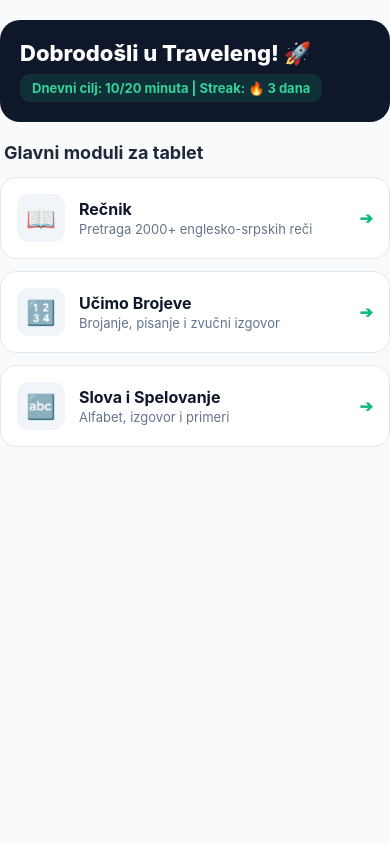
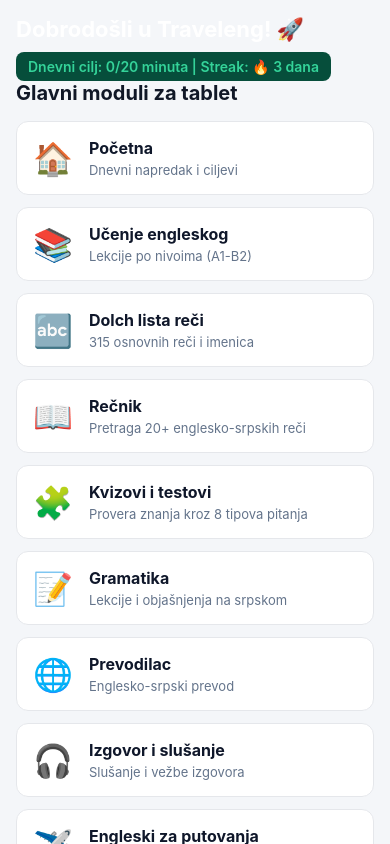
Before and after one commit to totaldigitalitagency-coder/Traveleng, a React Native app: screen / in a window 390 px wide. Built offline with nearby package versions, Linux system fonts and the light colour scheme.

Commit message:
Refactor App component and enhance UI
Refactor App component to include AsyncStorage for persistent data and update styles for improved UI.

```diff
--- a/App.js
+++ b/App.js
@@ -1,4 +1,4 @@
-import React, { useState } from 'react';
+import React, { useState, useEffect } from 'react';
 import {
   StyleSheet,
   Text,
@@ -6,165 +6,168 @@
   TouchableOpacity,
   ScrollView,
   SafeAreaView,
-  FlatList,
-  StatusBar
+  StatusBar,
+  Dimensions,
+  Alert
 } from 'react-native';
+import AsyncStorage from '@react-native-async-storage/async-storage';
 import * as Speech from 'expo-speech';
-import appData from './data.json';
+
+// Učitavanje baze reči
+import rawDictionaryData from './data.json';
+
+const { width } = Dimensions.get('window');
+const IS_TABLET = width >= 600;
 
 export default function App() {
-  const [activeModule, setActiveModule] = useState('home');
+  const [currentScreen, setCurrentScreen] = useState('HOME');
+  const [dictionary, setDictionary] = useState([]);
+  const [learnedWords, setLearnedWords] = useState([]);
+  const [favoriteWords, setFavoriteWords] = useState([]);
+  const [dailyTarget, setDailyTarget] = useState(20);
+  const [streakDays, setStreakDays] = useState(3);
 
-  const speak = (text) => {
-    Speech.stop();
-    Speech.speak(text, { language: 'en-US', rate: 0.85 });
+  // Učitavanje sačuvanih podataka pri pokretanju
+  useEffect(() => {
+    loadInitialData();
+  }, []);
+
+  const loadInitialData = async () => {
+    try {
+      setDictionary(rawDictionaryData || []);
+
+      const savedLearned = await AsyncStorage.getItem('@traveleng_learned');
+      if (savedLearned) setLearnedWords(JSON.parse(savedLearned));
+
+      const savedFavorites = await AsyncStorage.getItem('@traveleng_favorites');
+      if (savedFavorites) setFavoriteWords(JSON.parse(savedFavorites));
+    } catch (e) {
+      console.error('Greška pri učitavanju lokalnih podataka:', e);
+    }
   };
 
-  if (activeModule === 'numbers') {
+  // Funkcija za označi/odznači naučenu reč
+  const toggleLearned = async (wordId) => {
+    let updated;
+    if (learnedWords.includes(wordId)) {
+      updated = learnedWords.filter(id => id !== wordId);
+    } else {
+      updated = [...learnedWords, wordId];
+    }
+    setLearnedWords(updated);
+    await AsyncStorage.setItem('@traveleng_learned', JSON.stringify(updated));
+  };
+
+  // Funkcija za izgovor reči (TTS)
+  const speakWord = (text) => {
+    try {
+      Speech.speak(text, { language: 'en-US' });
+    } catch (e) {
+      Alert.alert('Greška', 'Sinteza govora nije dostupna na ovom uređaju.');
+    }
+  };
+
+  // RENDEROVANJE EKRANA
+
+  // 1. POČETNI EKRAN (Sa Slike 2)
+  const renderHomeScreen = () => {
+    const modules = [
+      { id: 'HOME', name: 'Početna', desc: 'Dnevni napredak i ciljevi', icon: '🏠' },
+      { id: 'LEARN', name: 'Učenje engleskog', desc: 'Lekcije po nivoima (A1-B2)', icon: '📚' },
+      { id: 'DOLCH', name: 'Dolch lista reči', desc: '315 osnovnih reči i imenica', icon: '🔤' },
+      { id: 'DICT', name: 'Rečnik', desc: `Pretraga ${dictionary.length}+ englesko-srpskih reči`, icon: '📖' },
+      { id: 'QUIZ', name: 'Kvizovi i testovi', desc: 'Provera znanja kroz 8 tipova pitanja', icon: '🧩' },
+      { id: 'GRAMMAR', name: 'Gramatika', desc: 'Lekcije i objašnjenja na srpskom', icon: '📝' },
+      { id: 'TRANSLATE', name: 'Prevodilac', desc: 'Englesko-srpski prevod', icon: '🌐' },
+      { id: 'PRONUNCIATION', name: 'Izgovor i slušanje', desc: 'Slušanje i vežbe izgovora', icon: '🎧' },
+      { id: 'TRAVEL', name: 'Engleski za putovanja', desc: 'Aerodrom, hotel, restoran, apoteka', icon: '✈️' },
+      { id: 'MY_WORDS', name: 'Moje reči', desc: 'Lični rečnik i omiljene reči', icon: '⭐' },
+      { id: 'STATS', name: 'Statistika napretka', desc: 'Praćenje savladanih reči', icon: '📊' },
+      { id: 'SETTINGS', name: 'Podešavanja', desc: 'Dnevni cilj i opcije', icon: '⚙️' },
+    ];
+
     return (
-      <SafeAreaView style={styles.container}>
-        <StatusBar barStyle="dark-content" />
-        <View style={styles.headerRow}>
-          <TouchableOpacity style={styles.backButton} onPress={() => setActiveModule('home')}>
-            <Text style={styles.backButtonText}>← Nazad na Meni</Text>
-          </TouchableOpacity>
+      <ScrollView contentContainerStyle={styles.scrollContent}>
+        {/* Banner - Dobrodošli */}
+        <View class={styles.banner}>
+          <Text style={styles.bannerTitle}>Dobrodošli u Traveleng! 🚀</Text>
+          <View style={styles.badgeContainer}>
+            <Text style={styles.badgeText}>
+              Dnevni cilj: {learnedWords.length}/{dailyTarget} minuta | Streak: 🔥 {streakDays} dana
+            </Text>
+          </View>
         </View>
 
-        <Text style={styles.moduleTitle}>🔢 Učimo Brojeve</Text>
-        <Text style={styles.moduleSubtitle}>Dodirni karticu za zvučni izgovor</Text>
+        <Text style={styles.sectionTitle}>Glavni moduli za tablet</Text>
 
-        <FlatList
-          data={appData.numbers || []}
-          keyExtractor={(item, index) => item.id || index.toString()}
-          numColumns={2}
-          contentContainerStyle={{ paddingBottom: 20 }}
-          renderItem={({ item }) => (
-            <TouchableOpacity style={styles.numberCard} onPress={() => speak(item.word)}>
-              <Text style={styles.numberDigit}>{item.number}</Text>
-              <Text style={styles.numberWord}>{item.word}</Text>
-              <Text style={styles.phoneticBadge}>{item.phonetic}</Text>
-              <Text style={styles.audioIcon}>🔊</Text>
+        {/* Grid Kartica (2 kolone za tablet) */}
+        <View style={styles.grid}>
+          {modules.map((item) => (
+            <TouchableOpacity
+              key={item.id}
+              style={[styles.card, IS_TABLET && styles.cardTablet]}
+              onPress={() => setCurrentScreen(item.id)}
+            >
+              <Text style={styles.cardIcon}>{item.icon}</Text>
+              <View style={styles.cardTextContainer}>
+                <Text style={styles.cardTitle}>{item.name}</Text>
+                <Text style={styles.cardDesc}>{item.desc}</Text>
+              </View>
             </TouchableOpacity>
-          )}
-        />
-      </SafeAreaView>
+          ))}
+        </View>
+      </ScrollView>
     );
-  }
+  };
 
-  if (activeModule === 'spelling') {
+  // 2. EKRAN ZA UČENJE REČI (Sa Slike 1)
+  const renderLearnScreen = () => {
+    const activeWord = dictionary[0] || {
+      en: 'welcome',
+      sr: 'dobrodošli',
+      phonetic_sr: 'velkam',
+      category: 'Osnovni pozdravi',
+      id: '1'
+    };
+
+    const isLearned = learnedWords.includes(activeWord.id);
+
     return (
-      <SafeAreaView style={styles.container}>
-        <StatusBar barStyle="dark-content" />
-        <View style={styles.headerRow}>
-          <TouchableOpacity style={styles.backButton} onPress={() => setActiveModule('home')}>
-            <Text style={styles.backButtonText}>← Nazad na Meni</Text>
-          </TouchableOpacity>
+      <View style={styles.learnContainer}>
+        <TouchableOpacity style={styles.backButton} onPress={() => setCurrentScreen('HOME')}>
+          <Text style={styles.backButtonText}>← Nazad na početnu</Text>
+        </TouchableOpacity>
+
+        <View style={styles.learnCard}>
+          <Text style={styles.categoryBadge}>{activeWord.category || 'A1 — Osnovno'}</Text>
+
+          <Text style={styles.wordEn}>{activeWord.en.toUpperCase()}</Text>
+          <Text style={styles.wordPhonetic}>[{activeWord.phonetic_sr}]</Text>
+          <Text style={styles.wordSr}>{activeWord.sr}</Text>
+
+          <View style={styles.actionRow}>
+            <TouchableOpacity style={styles.btnSpeak} onPress={() => speakWord(activeWord.en)}>
+              <Text style={styles.btnText}>🔊 Izgovori</Text>
+            </TouchableOpacity>
+
+            <TouchableOpacity
+              style={[styles.btnLearned, isLearned && styles.btnLearnedActive]}
+              onPress={() => toggleLearned(activeWord.id)}
+            >
+              <Text style={styles.btnText}>
+                {isLearned ? '✓ Naučeno' : 'Označi kao naučeno'}
+              </Text>
+            </TouchableOpacity>
+          </View>
         </View>
-
-        <Text style={styles.moduleTitle}>🔤 Slova i Spelovanje</Text>
-        <Text style={styles.moduleSubtitle}>Izgovor alfabeta i primera reči</Text>
-
-        <FlatList
-          data={appData.alphabet || []}
-          keyExtractor={(item) => item.letter}
-          numColumns={3}
-          contentContainerStyle={{ paddingBottom: 20 }}
-          renderItem={({ item }) => (
-            <TouchableOpacity style={styles.letterCard} onPress={() => speak(item.letter)}>
-              <Text style={styles.letterBig}>{item.letter}</Text>
-              <Text style={styles.letterPhonetic}>{item.izgovor || item.phonetic}</Text>
-              <Text style={styles.letterExample}>{item.word}</Text>
-            </TouchableOpacity>
-          )}
-        />
-      </SafeAreaView>
+      </View>
     );
-  }
-
-  if (activeModule === 'dictionary') {
-    const dictionaryList = appData.words || [];
-    return (
-      <SafeAreaView style={styles.container}>
-        <StatusBar barStyle="dark-content" />
-        <View style={styles.headerRow}>
-          <TouchableOpacity style={styles.backButton} onPress={() => setActiveModule('home')}>
-            <Text style={styles.backButtonText}>← Nazad na Meni</Text>
-          </TouchableOpacity>
-        </View>
-
-        <Text style={styles.moduleTitle}>📚 Rečnik</Text>
-        <Text style={styles.moduleSubtitle}>Ukupno uneto: {dictionaryList.length} reči</Text>
-
-        <FlatList
-          data={dictionaryList}
-          keyExtractor={(item, index) => index.toString()}
-          contentContainerStyle={{ paddingBottom: 20 }}
-          renderItem={({ item }) => (
-            <TouchableOpacity style={styles.wordRow} onPress={() => speak(item.word || '')}>
-              <View style={{ flex: 1 }}>
-                <Text style={styles.wordEnglish}>{item.word}</Text>
-                <Text style={styles.wordSerbian}>{item.translation}</Text>
-              </View>
-              <Text style={styles.audioIcon}>🔊</Text>
-            </TouchableOpacity>
-          )}
-        />
-      </SafeAreaView>
-    );
-  }
+  };
 
   return (
     <SafeAreaView style={styles.container}>
-      <StatusBar barStyle="light-content" />
-      <ScrollView contentContainerStyle={styles.scrollContent} showsVerticalScrollIndicator={false}>
-
-        <View style={styles.topBanner}>
-          <Text style={styles.welcomeTitle}>Dobrodošli u Traveleng! 🚀</Text>
-          <View style={styles.streakPill}>
-            <Text style={styles.streakText}>Dnevni cilj: 10/20 minuta | Streak: 🔥 3 dana</Text>
-          </View>
-        </View>
-
-        <Text style={styles.sectionHeader}>Glavni moduli za tablet</Text>
-
-        <View style={styles.bentoGrid}>
-
-          <TouchableOpacity style={styles.bentoCard} onPress={() => setActiveModule('dictionary')}>
-            <View style={styles.iconContainer}>
-              <Text style={styles.cardIcon}>📖</Text>
-            </View>
-            <View style={styles.cardTextContent}>
-              <Text style={styles.cardTitle}>Rečnik</Text>
-              <Text style={styles.cardSubtitle}>Pretraga 2000+ englesko-srpskih reči</Text>
-            </View>
-            <Text style={styles.arrowIcon}>➔</Text>
-          </TouchableOpacity>
-
-          <TouchableOpacity style={styles.bentoCard} onPress={() => setActiveModule('numbers')}>
-            <View style={styles.iconContainer}>
-              <Text style={styles.cardIcon}>🔢</Text>
-            </View>
-            <View style={styles.cardTextContent}>
-              <Text style={styles.cardTitle}>Učimo Brojeve</Text>
-              <Text style={styles.cardSubtitle}>Brojanje, pisanje i zvučni izgovor</Text>
-            </View>
-            <Text style={styles.arrowIcon}>➔</Text>
-          </TouchableOpacity>
-
-          <TouchableOpacity style={styles.bentoCard} onPress={() => setActiveModule('spelling')}>
-            <View style={styles.iconContainer}>
-              <Text style={styles.cardIcon}>🔤</Text>
-            </View>
-            <View style={styles.cardTextContent}>
-              <Text style={styles.cardTitle}>Slova i Spelovanje</Text>
-              <Text style={styles.cardSubtitle}>Alfabet, izgovor i primeri</Text>
-            </View>
-            <Text style={styles.arrowIcon}>➔</Text>
-          </TouchableOpacity>
-
-        </View>
-
-      </ScrollView>
+      <StatusBar barStyle="light-content" backgroundColor="#111827" />
+      {currentScreen === 'HOME' ? renderHomeScreen() : renderLearnScreen()}
     </SafeAreaView>
   );
 }
@@ -172,187 +175,145 @@
 const styles = StyleSheet.create({
   container: {
     flex: 1,
-    backgroundColor: '#F8FAFC',
-    paddingHorizontal: 16,
-    paddingTop: 10,
+    backgroundColor: '#f4f6f9',
   },
   scrollContent: {
-    paddingBottom: 30,
+    padding: 16,
   },
-  topBanner: {
-    backgroundColor: '#0F172A',
-    borderRadius: 20,
+  banner: {
+    backgroundColor: '#111827',
+    borderRadius: 12,
     padding: 20,
-    marginTop: 10,
     marginBottom: 20,
   },
-  welcomeTitle: {
-    color: '#FFFFFF',
+  bannerTitle: {
+    color: '#ffffff',
     fontSize: 22,
-    fontWeight: '800',
-    marginBottom: 8,
+    fontWeight: 'bold',
+    marginBottom: 10,
   },
-  streakPill: {
-    backgroundColor: 'rgba(16, 185, 129, 0.15)',
+  badgeContainer: {
+    backgroundColor: '#064e3b',
+    paddingVertical: 6,
     paddingHorizontal: 12,
-    paddingVertical: 6,
-    borderRadius: 10,
+    borderRadius: 8,
     alignSelf: 'flex-start',
   },
-  streakText: {
-    color: '#34D399',
-    fontSize: 13,
-    fontWeight: '700',
+  badgeText: {
+    color: '#34d399',
+    fontWeight: '600',
+    fontSize: 14,
   },
-  sectionHeader: {
-    fontSize: 18,
-    fontWeight: '700',
-    color: '#1E293B',
-    marginBottom: 14,
-    marginLeft: 4,
+  sectionTitle: {
+    fontSize: 20,
+    fontWeight: 'bold',
+    color: '#111827',
+    marginBottom: 16,
   },
-  bentoGrid: {
-    gap: 12,
+  grid: {
+    flexDirection: 'row',
+    flexWrap: 'wrap',
+    justifyContent: 'space-between',
   },
-  bentoCard: {
-    backgroundColor: '#FFFFFF',
-    borderRadius: 16,
+  card: {
+    backgroundColor: '#ffffff',
+    width: '100%',
+    borderRadius: 12,
     padding: 16,
+    marginBottom: 12,
     flexDirection: 'row',
     alignItems: 'center',
     borderWidth: 1,
-    borderColor: '#E2E8F0',
+    borderColor: '#e5e7eb',
+    elevation: 2,
   },
-  iconContainer: {
-    width: 48,
-    height: 48,
-    borderRadius: 12,
-    backgroundColor: '#F1F5F9',
-    justifyContent: 'center',
-    alignItems: 'center',
-    marginRight: 14,
+  cardTablet: {
+    width: '48.5%', // 2 kolone za tablet
   },
   cardIcon: {
-    fontSize: 24,
+    fontSize: 32,
+    marginRight: 16,
   },
-  cardTextContent: {
+  cardTextContainer: {
     flex: 1,
   },
   cardTitle: {
     fontSize: 16,
-    fontWeight: '700',
-    color: '#0F172A',
+    fontWeight: 'bold',
+    color: '#0f172a',
+    marginBottom: 4,
   },
-  cardSubtitle: {
+  cardDesc: {
     fontSize: 13,
-    color: '#64748B',
-    marginTop: 2,
+    color: '#64748b',
   },
-  arrowIcon: {
-    fontSize: 16,
-    color: '#10B981',
-    fontWeight: 'bold',
-    marginLeft: 8,
-  },
-  headerRow: {
-    flexDirection: 'row',
-    alignItems: 'center',
-    marginBottom: 10,
+  learnContainer: {
+    flex: 1,
+    padding: 20,
   },
   backButton: {
-    paddingVertical: 8,
-    paddingRight: 12,
+    paddingVertical: 10,
+    marginBottom: 20,
   },
   backButtonText: {
-    color: '#10B981',
-    fontWeight: '700',
+    color: '#2563eb',
     fontSize: 16,
+    fontWeight: '600',
   },
-  moduleTitle: {
+  learnCard: {
+    backgroundColor: '#ffffff',
+    borderRadius: 16,
+    padding: 30,
+    alignItems: 'center',
+    elevation: 3,
+  },
+  categoryBadge: {
+    backgroundColor: '#e0e7ff',
+    color: '#4338ca',
+    paddingHorizontal: 12,
+    paddingVertical: 4,
+    borderRadius: 12,
+    fontSize: 12,
+    fontWeight: 'bold',
+    marginBottom: 20,
+  },
+  wordEn: {
+    fontSize: 36,
+    fontWeight: 'bold',
+    color: '#0f172a',
+    marginBottom: 8,
+  },
+  wordPhonetic: {
+    fontSize: 18,
+    color: '#64748b',
+    marginBottom: 12,
+  },
+  wordSr: {
     fontSize: 24,
-    fontWeight: '800',
-    color: '#0F172A',
+    color: '#1e293b',
+    marginBottom: 30,
   },
-  moduleSubtitle: {
-    fontSize: 14,
-    color: '#64748B',
-    marginBottom: 16,
+  actionRow: {
+    flexDirection: 'row',
+    gap: 12,
   },
-  numberCard: {
-    flex: 1,
-    backgroundColor: '#FFFFFF',
-    margin: 6,
-    padding: 16,
-    borderRadius: 16,
-    alignItems: 'center',
-    borderWidth: 1,
-    borderColor: '#E2E8F0',
+  btnSpeak: {
+    backgroundColor: '#2563eb',
+    paddingHorizontal: 20,
+    paddingVertical: 12,
+    borderRadius: 8,
   },
-  numberDigit: {
-    fontSize: 32,
-    fontWeight: '800',
-    color: '#10B981',
+  btnLearned: {
+    backgroundColor: '#10b981',
+    paddingHorizontal: 20,
+    paddingVertical: 12,
+    borderRadius: 8,
   },
-  numberWord: {
-    fontSize: 16,
-    fontWeight: '700',
-    color: '#0F172A',
-    marginTop: 4,
+  btnLearnedActive: {
+    backgroundColor: '#059669',
   },
-  phoneticBadge: {
-    fontSize: 12,
-    color: '#64748B',
-    marginTop: 2,
+  btnText: {
+    color: '#ffffff',
+    fontWeight: 'bold',
   },
-  audioIcon: {
-    fontSize: 14,
-    marginTop: 8,
-  },
-  letterCard: {
-    flex: 1,
-    backgroundColor: '#FFFFFF',
-    margin: 5,
-    paddingVertical: 16,
-    paddingHorizontal: 8,
-    borderRadius: 16,
-    alignItems: 'center',
-    borderWidth: 1,
-    borderColor: '#E2E8F0',
-  },
-  letterBig: {
-    fontSize: 28,
-    fontWeight: '800',
-    color: '#0F172A',
-  },
-  letterPhonetic: {
-    fontSize: 13,
-    color: '#10B981',
-    fontWeight: '700',
-    marginTop: 2,
-  },
-  letterExample: {
-    fontSize: 11,
-    color: '#64748B',
-    marginTop: 4,
-  },
-  wordRow: {
-    backgroundColor: '#FFFFFF',
-    padding: 16,
-    borderRadius: 12,
-    marginBottom: 8,
-    flexDirection: 'row',
-    alignItems: 'center',
-    borderWidth: 1,
-    borderColor: '#E2E8F0',
-  },
-  wordEnglish: {
-    fontSize: 16,
-    fontWeight: '700',
-    color: '#0F172A',
-  },
-  wordSerbian: {
-    fontSize: 14,
-    color: '#64748B',
-    marginTop: 2,
-  }
 });
```
